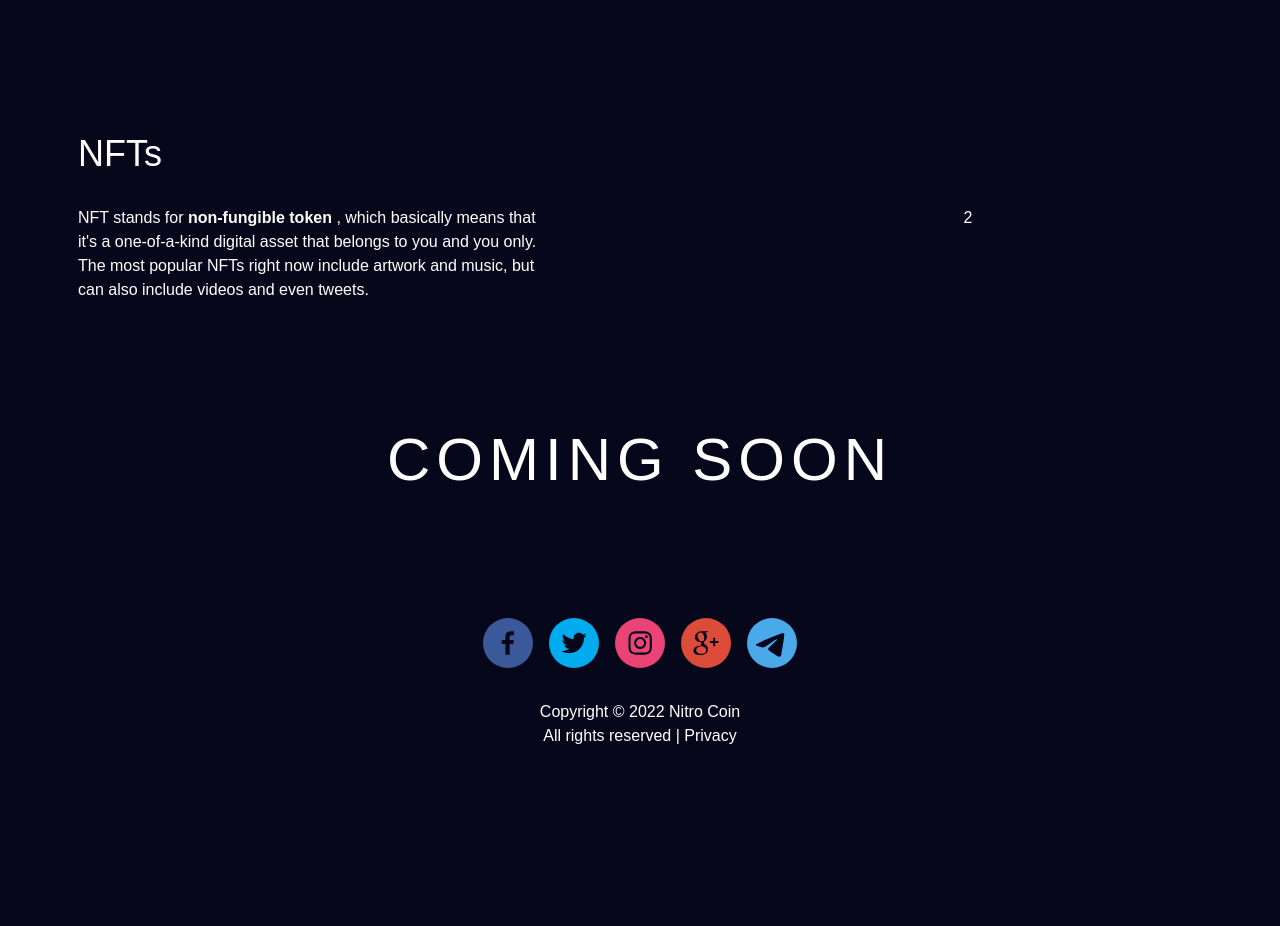
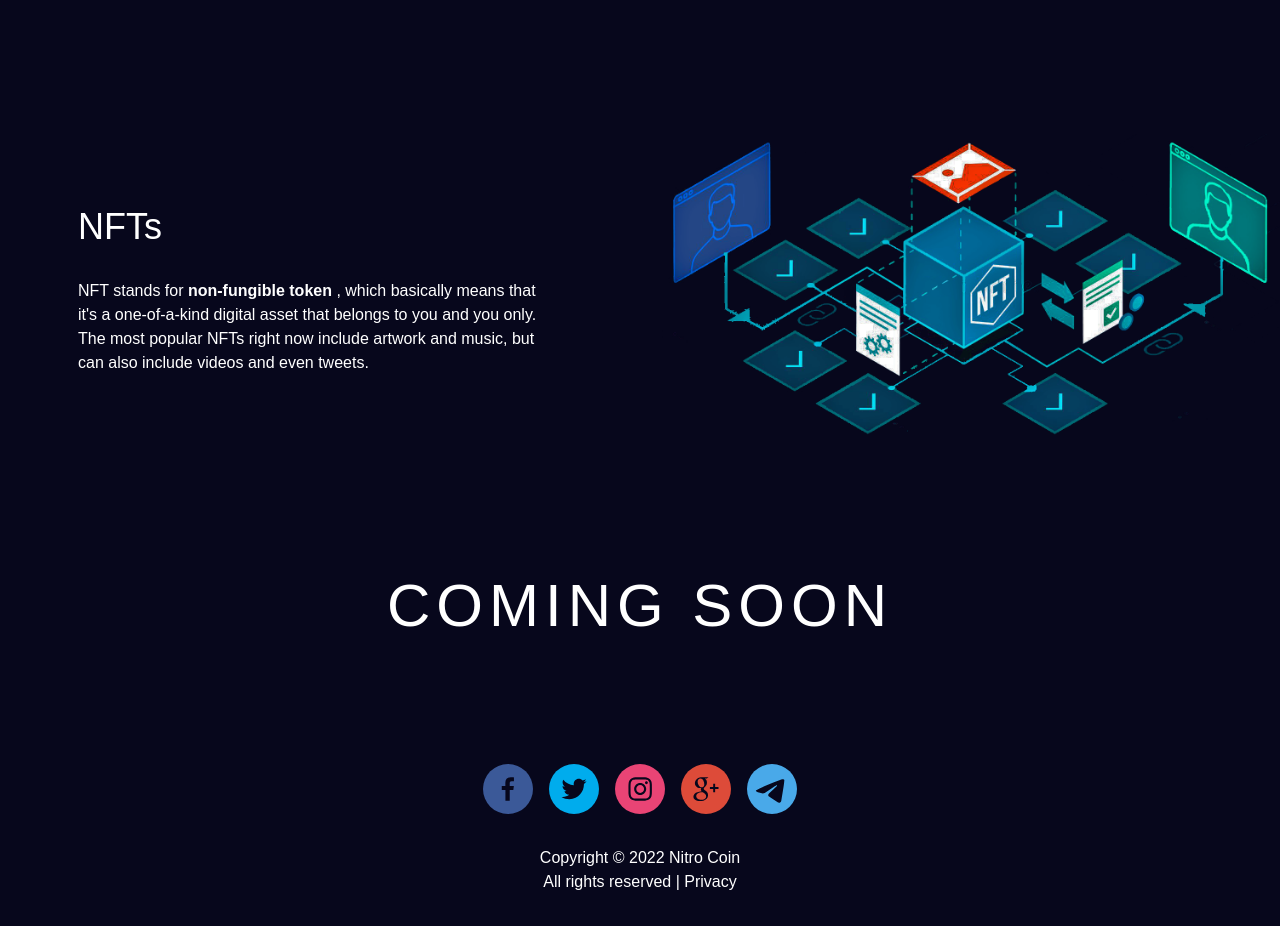
Before and after one commit to ronedligayarico/NitroCoin-Web, a Next.js app: page / in a window 1280 px wide. Shown: the part 2140-3066 px from the top of the page. Before the commit the page ends 2920 px from the top, so only its background shows below. Built offline with nearby package versions, Linux system fonts and the light colour scheme.

Commit message:
Push NFT icon

```diff
--- a/component/layout.tsx
+++ b/component/layout.tsx
@@ -1,6 +1,7 @@
 import Head from 'next/head'
 import Footer from "./footer"
 import Navigation from "./navigation"
+import { AnimatePresence } from 'framer-motion'
 
 const Layouts = ({ children }) => {
     return (
@@ -19,7 +20,13 @@ const Layouts = ({ children }) => {
          <meta property="og:locale" content="en-US" />
        </Head>
         <Navigation></Navigation>
+        <AnimatePresence
+                exitBeforeEnter
+                initial={false}
+                onExitComplete={() => window.scrollTo(0, 0)}
+            >
            <main className="main-bg bg-color">{children}</main>
+        </AnimatePresence>
         <Footer></Footer>
         </>
     )
--- a/component/nft.tsx
+++ b/component/nft.tsx
@@ -1,5 +1,6 @@
 import React from 'react';
-
+import Image from 'next/image'
+import Nft from '../public/images/NFT.png'
 const nft = () => {
   return (
     <div className="flex lg:flex-row flex-col items-center justify-between gap-8 mb-32">
@@ -12,7 +13,7 @@ const nft = () => {
             </div>
         </div>
         <div  className="w-6/12 ">
-            2
+             <Image className="font-logo"  src={Nft}alt="Logo" />
         </div>
     </div>
   );
--- a/package.json
+++ b/package.json
@@ -8,6 +8,7 @@
     "lint": "next lint"
   },
   "dependencies": {
+    "framer-motion": "^6.2.3",
     "next": "12.0.8",
     "react": "17.0.2",
     "react-dom": "17.0.2",
```
Also changed, not shown: public/images/NFT.png (added), 1 other file (tests, documents, lock files or other folders).
